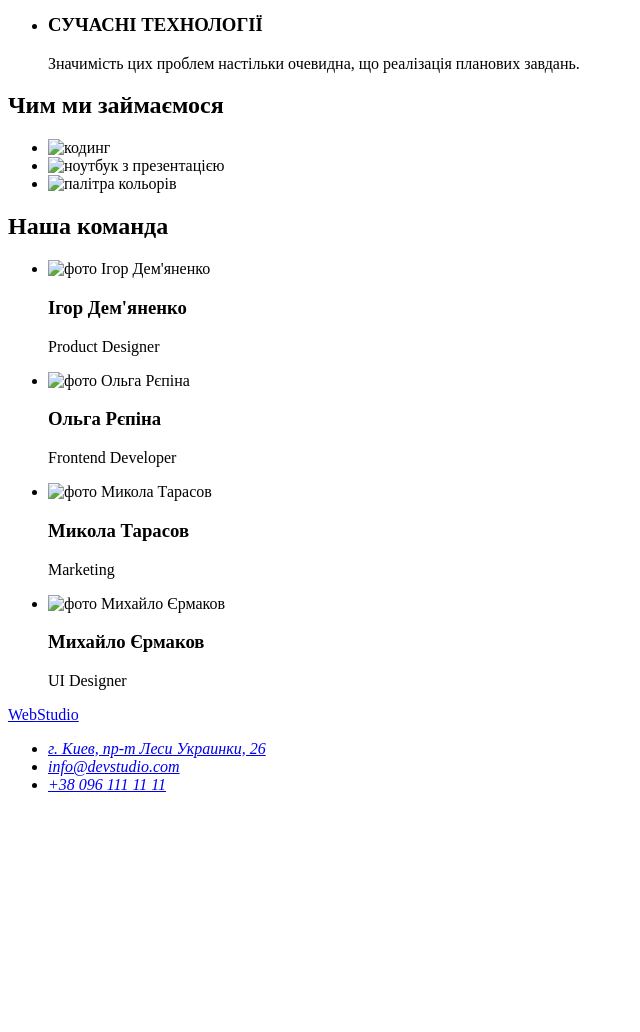
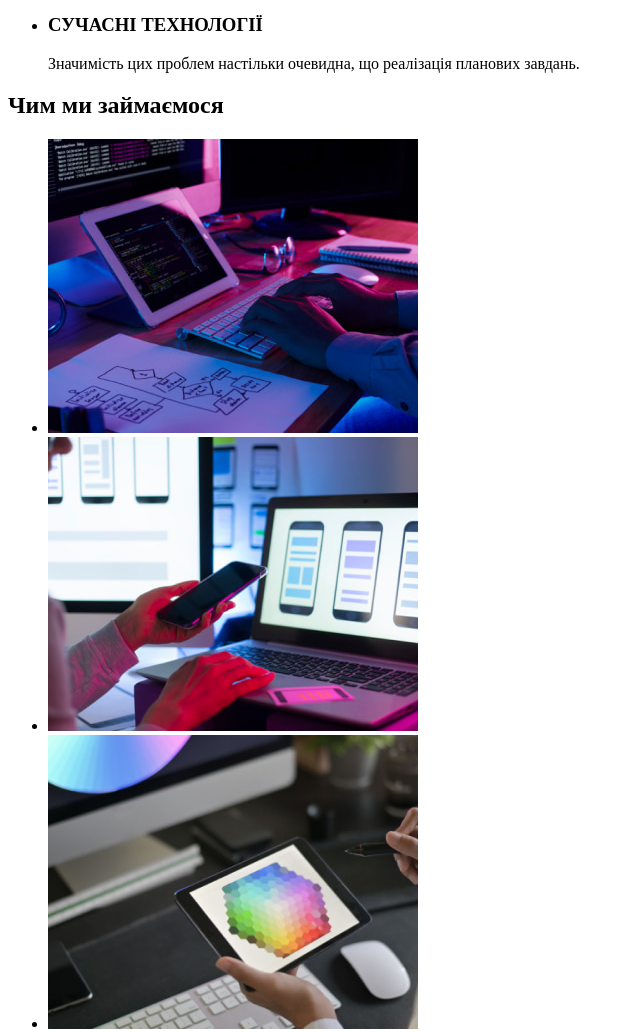
Before and after one commit to alonahaletska/goit-markup-hw-01-1, a plain HTML site: page index.html in a window 1280 px wide. Shown: the part 500-1532 px from the top of the page, without its empty margins (0-640 px from the left). Before the commit the page ends 1310 px from the top, so only its background shows below. Drawn offline with Linux system fonts and the light colour scheme; the site is published under a folder, as on GitHub Pages, so addresses that start at the root find nothing.

Commit message:
исправления

```diff
--- a/index.html
+++ b/index.html
@@ -55,9 +55,9 @@
     <section>
         <h2>Чим ми займаємося</h2>
         <ul>
-            <li><img src="/images/box-1.jpg" alt="кодинг" width="370"></li>
-            <li><img src="/images/box-2.jpg" alt="ноутбук з презентацією" width="370"></li>
-            <li><img src="/images/box-3.jpg" alt="палітра кольорів" width="370"></li>
+            <li><img src="./images/box-1.jpg" alt="кодинг" width="370"></li>
+            <li><img src="./images/box-2.jpg" alt="ноутбук з презентацією" width="370"></li>
+            <li><img src="./images/box-3.jpg" alt="палітра кольорів" width="370"></li>
         </ul>
     </section>
  <!--Секция Наша команда-->
@@ -65,22 +65,22 @@
         <h2>Наша команда</h2>
         <ul>
             <li>
-                <img src="/images/img-1.jpg" alt="фото Ігор Дем'яненко" width="270">
+                <img src="./images/img-1.jpg" alt="фото Ігор Дем'яненко" width="270">
                 <h3>Ігор Дем'яненко</h3>
                 <p>Product Designer</p>
             </li>
             <li>
-                <img src="/images/img-2.jpg" alt="фото Ольга Рєпіна" width="270">
+                <img src="./images/img-2.jpg" alt="фото Ольга Рєпіна" width="270">
                 <h3>Ольга Рєпіна</h3>
                 <p>Frontend Developer</p>
             </li>
             <li>
-                <img src="/images/img-3.jpg" alt="фото Микола Тарасов" width="270">
+                <img src="./images/img-3.jpg" alt="фото Микола Тарасов" width="270">
                 <h3>Микола Тарасов</h3>
                 <p>Marketing</p>
             </li>
             <li>
-                <img src="/images/img-4.jpg" alt="фото Михайло Єрмаков" width="270">
+                <img src="./images/img-4.jpg" alt="фото Михайло Єрмаков" width="270">
                 <h3>Михайло Єрмаков</h3>
                 <p>UI Designer</p>
             </li>
```
